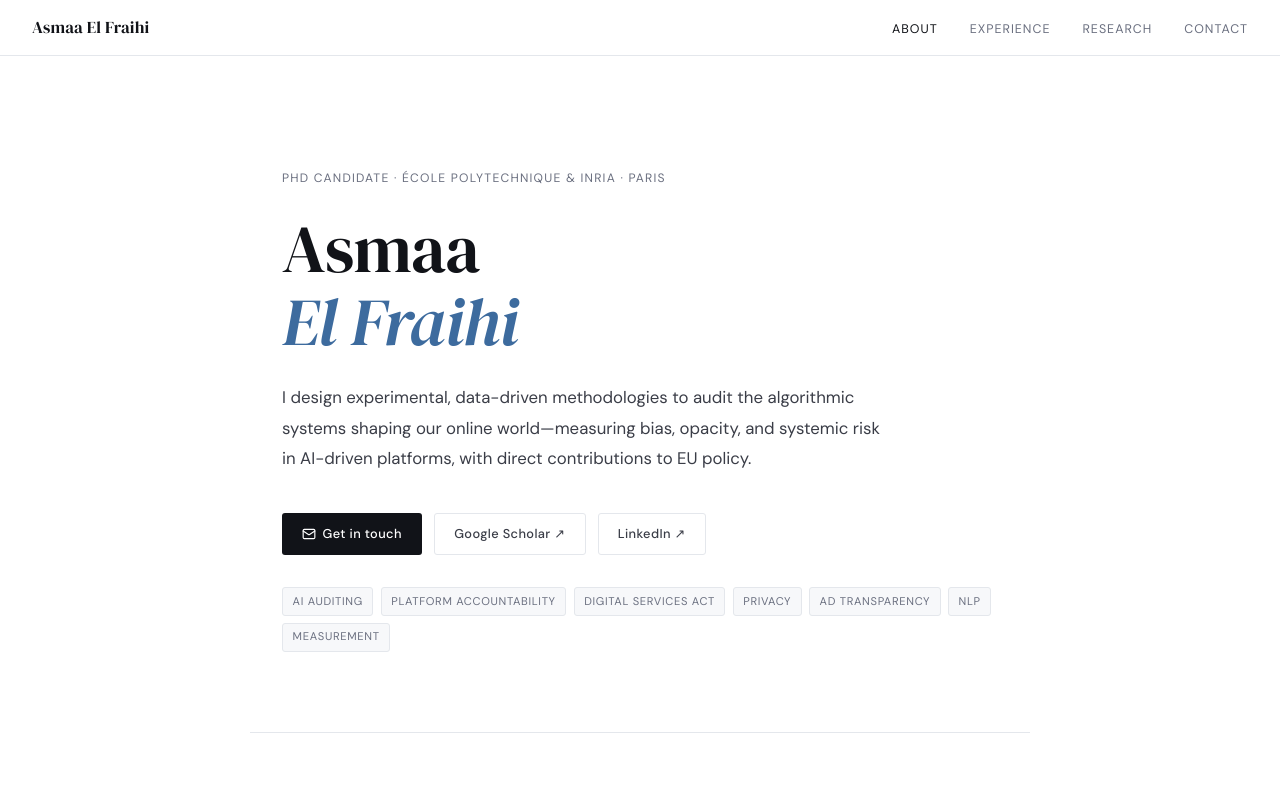
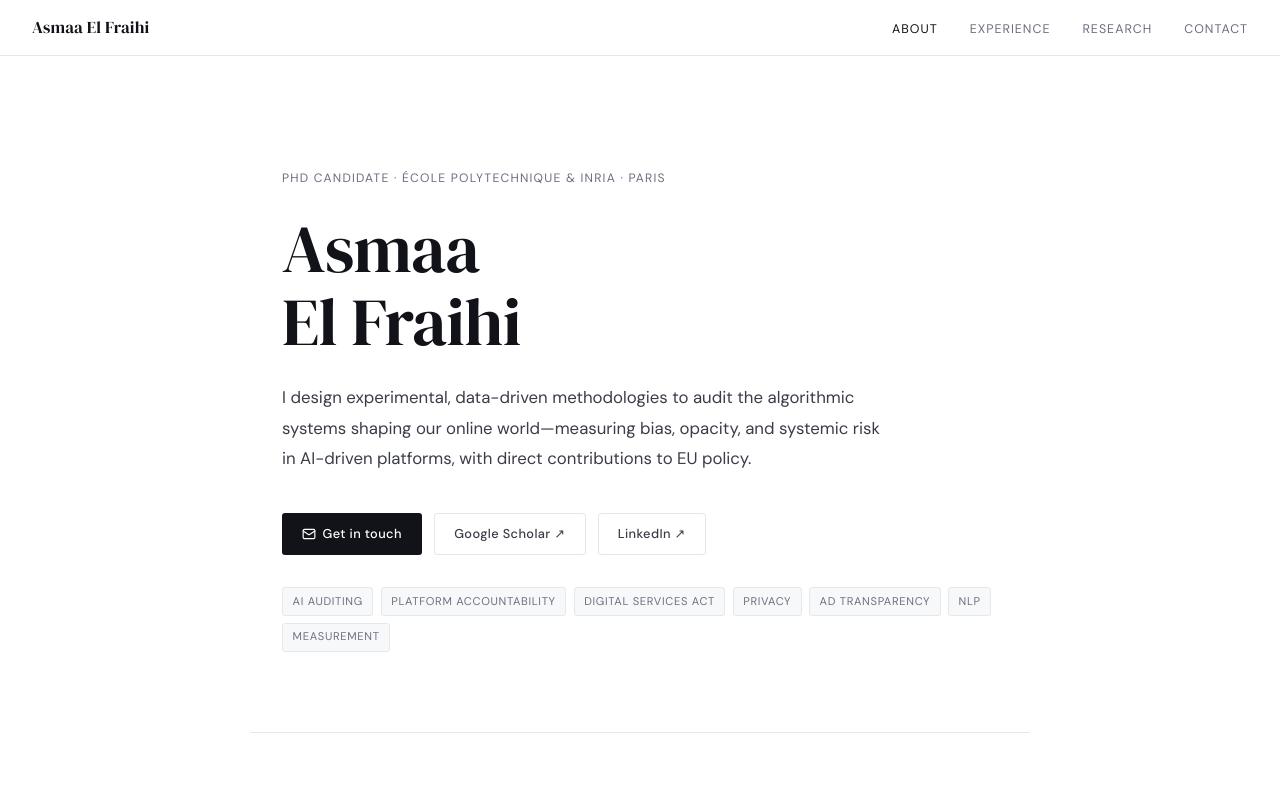
Before and after one commit to aelfraihi/aelfraihi.github.io, a plain HTML site: page index.html in a window 1280 px wide. Shown: the top 800 px of the page. Drawn offline with Linux system fonts and the light colour scheme.

Commit message:
minor name edit

```diff
--- a/index.html
+++ b/index.html
@@ -560,7 +560,7 @@
 
   <section class="hero">
     <p class="hero-meta">PhD Candidate · École Polytechnique &amp; Inria · Paris</p>
-    <h1>Asmaa<br /><em>El Fraihi</em></h1>
+    <h1>Asmaa<br />El Fraihi</h1>
     <p class="hero-bio">
       I design experimental, data-driven methodologies to audit the algorithmic systems
       shaping our online world—measuring bias, opacity, and systemic risk in AI-driven platforms,
```
